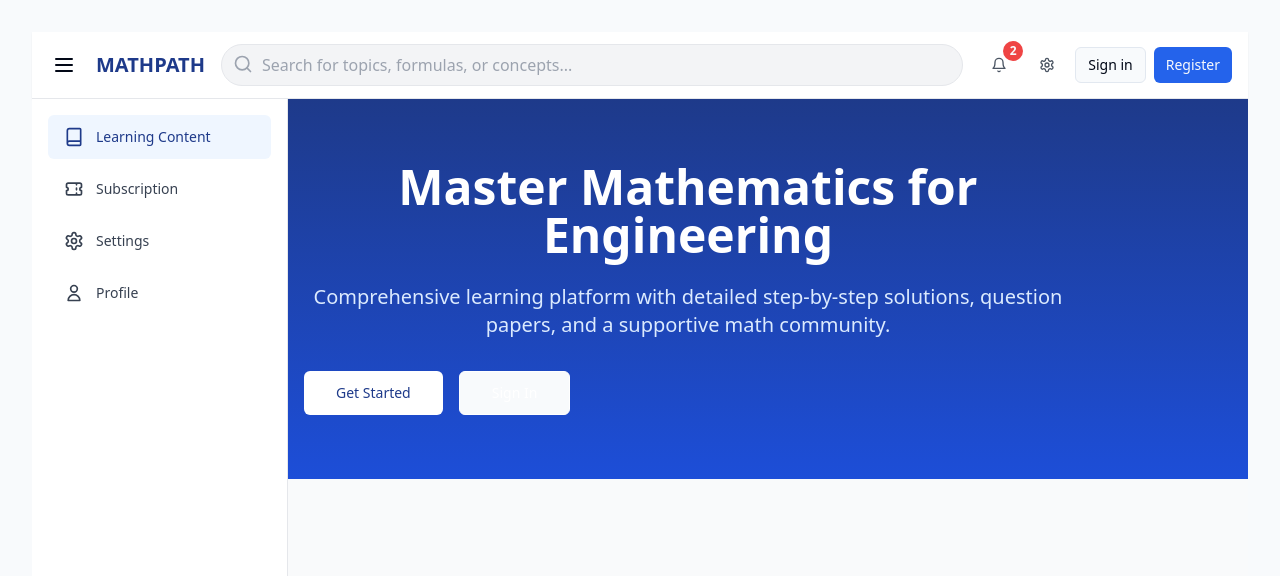
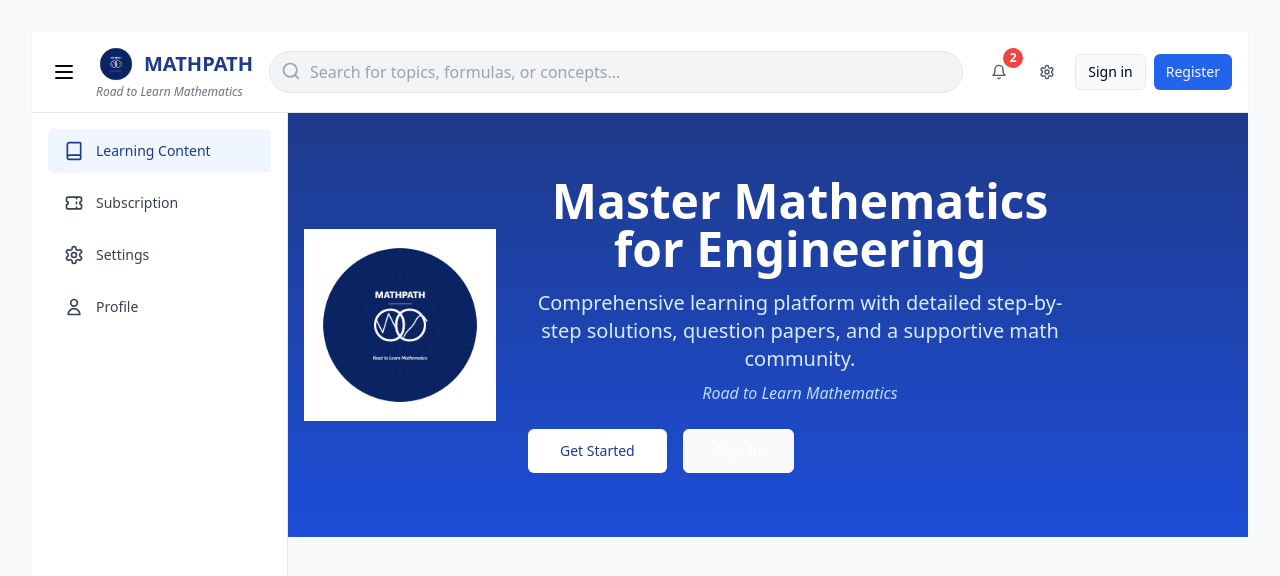
Before and after one commit to ISJBTC/IZZYMATHS, a React (Vite) app: page / in a window 1280 px wide. Shown: the top 576 px of the page. Built offline with nearby package versions, Linux system fonts and the light colour scheme.

Commit message:
feat: Add logo and tagline
Adds the specified logo and tagline to the website.

```diff
--- a/src/components/layouts/MainLayout.tsx
+++ b/src/components/layouts/MainLayout.tsx
@@ -120,7 +120,17 @@ const MainLayout: React.FC<MainLayoutProps> = ({ children }) => {
             </svg>
           </button>
           <Link to="/" className="flex items-center">
-            <span className="text-xl font-bold text-math-primary">MATHPATH</span>
+            <div className="flex flex-col items-start">
+              <div className="flex items-center">
+                <img
+                  src="/lovable-uploads/91fded6f-c872-4df6-b0f7-cc51f64d9e1e.png"
+                  alt="MATHPATH Logo"
+                  className="h-10 w-10 mr-2"
+                />
+                <span className="text-xl font-bold text-math-primary">MATHPATH</span>
+              </div>
+              <span className="text-xs text-gray-500 italic">Road to Learn Mathematics</span>
+            </div>
           </Link>
         </div>
         <div className="flex-1 mx-4 max-w-3xl relative hidden md:block">
--- a/src/pages/Index.tsx
+++ b/src/pages/Index.tsx
@@ -16,13 +16,24 @@ const Index: React.FC = () => {
       {/* Hero section */}
       <section className="bg-gradient-to-b from-blue-900 to-blue-700 text-white py-16">
         <div className="container max-w-6xl mx-auto px-4">
-          <div className="max-w-3xl">
-            <h1 className="text-4xl md:text-5xl font-bold mb-6 animate-fade-in">
+          <div className="max-w-3xl flex flex-col md:flex-row items-center gap-8">
+            <div className="flex-shrink-0">
+              <img
+                src="/lovable-uploads/91fded6f-c872-4df6-b0f7-cc51f64d9e1e.png"
+                alt="MATHPATH Logo"
+                className="w-48 h-48 mb-4 md:mb-0"
+              />
+            </div>
+            <div>
+              <h1 className="text-4xl md:text-5xl font-bold mb-4 animate-fade-in">
                 Master Mathematics for Engineering
               </h1>
-            <p className="text-lg md:text-xl mb-8 text-blue-100">
+              <p className="text-lg md:text-xl mb-2 text-blue-100">
                 Comprehensive learning platform with detailed step-by-step solutions,
                 question papers, and a supportive math community.
+              </p>
+              <p className="text-md italic mb-6 text-blue-200">
+                Road to Learn Mathematics
               </p>
               {!user ? (
                 <div className="flex flex-wrap gap-4">
@@ -51,6 +62,7 @@ const Index: React.FC = () => {
                   Explore Content
                 </Button>
               )}
+            </div>
           </div>
         </div>
       </section>
```
Also changed, not shown: public/lovable-uploads/91fded6f-c872-4df6-b0f7-cc51f64d9e1e.png (added). Lines whose indentation alone changed are shown as unchanged.
